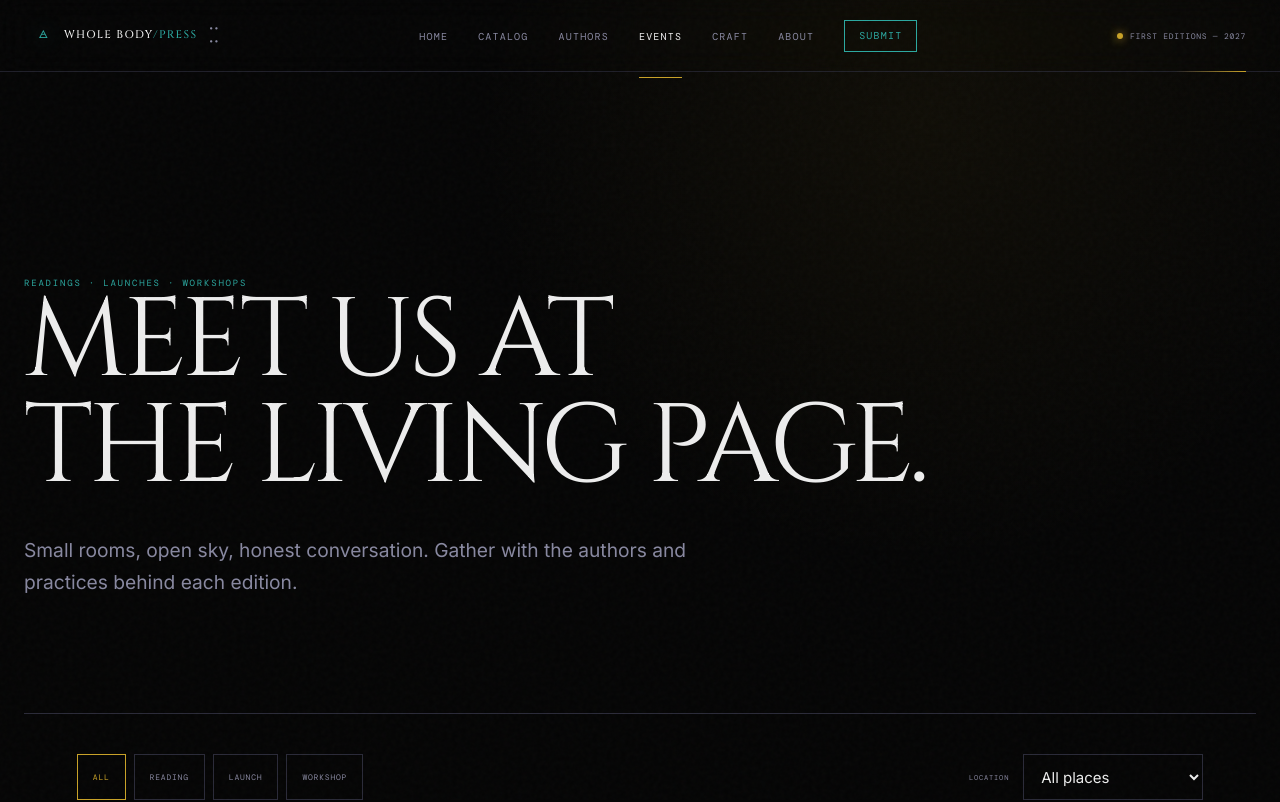
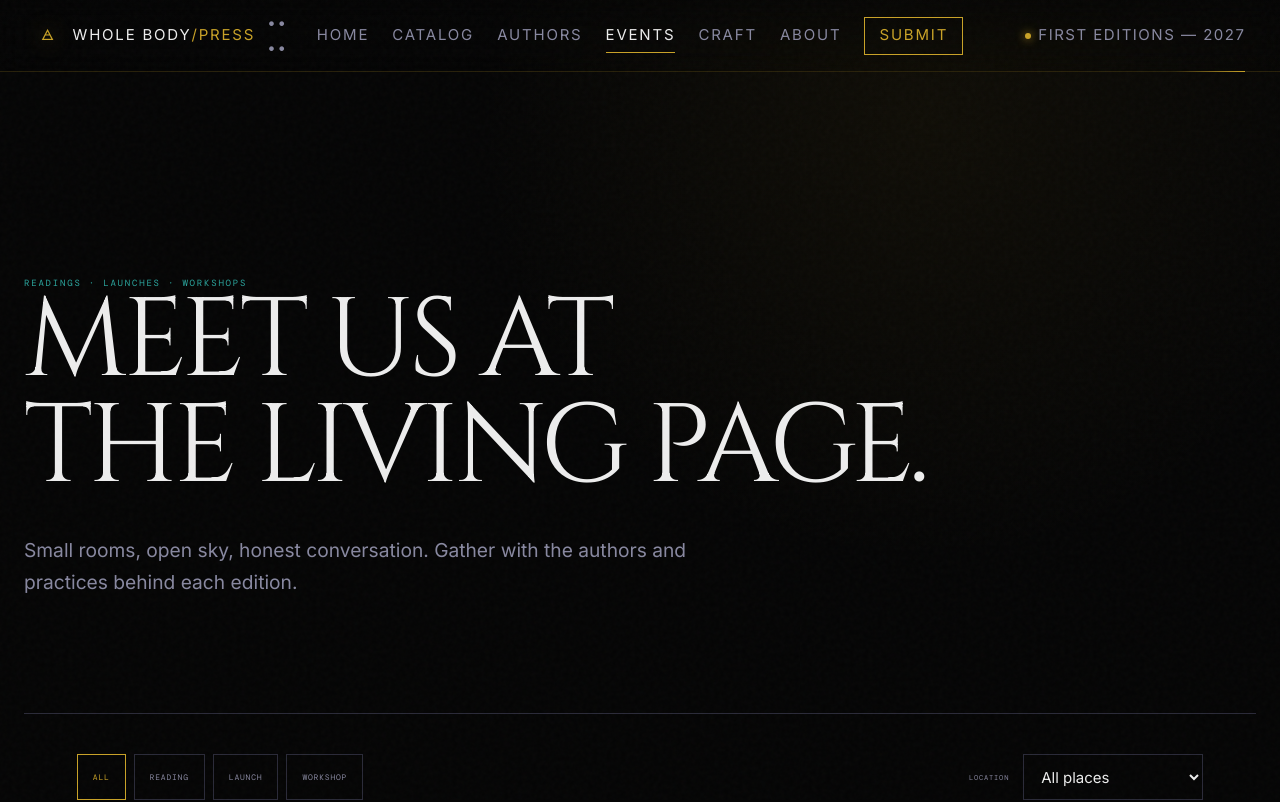
Before and after one commit to sandabado/whole-body-earth-V2, a Next.js app: page /press/events in a window 1280 px wide. Shown: the top 802 px of the page. Built offline with nearby package versions, Linux system fonts and the light colour scheme; a web font is replaced by a local one.

Commit message:
Unify pillar headers with scoped spine

```diff
--- a/app/components/SiteExperience.tsx
+++ b/app/components/SiteExperience.tsx
@@ -308,7 +308,7 @@ export function SiteExperience({ children }: { children: ReactNode }) {
 
   return (
     <div
-      className={`site-experience site-experience--${current}`}
+      className={`site-experience site-experience--${current} pillar-spine pillar-spine--${current}`}
       style={{
         "--water": activeSite.accent,
         "--active-rgb": activeSite.rgb,
--- a/app/design-system.css
+++ b/app/design-system.css
@@ -44,3 +44,299 @@
     --wb-section-space: 6rem;
   }
 }
+
+/*
+ * PILLAR SPINE
+ * One production-safe header system. Route wrappers own the accent so bundled
+ * pillar styles cannot recolor a neighboring world.
+ */
+.pillar-spine {
+  --spine-accent: var(--wb-text);
+  --spine-rgb: 237, 237, 237;
+  --spine-void: #050505;
+  min-height: 100vh;
+}
+
+.pillar-spine--studios {
+  --spine-accent: var(--wb-water);
+  --spine-rgb: 43, 168, 160;
+}
+
+.pillar-spine--foundation {
+  --spine-accent: var(--wb-earth);
+  --spine-rgb: 132, 166, 110;
+}
+
+.pillar-spine--press {
+  --spine-accent: var(--wb-air);
+  --spine-rgb: 201, 162, 39;
+}
+
+.pillar-spine--presence {
+  --spine-accent: var(--wb-fire);
+  --spine-rgb: 232, 84, 42;
+  --header: 72px;
+}
+
+.pillar-spine .site-header {
+  position: fixed;
+  z-index: 80;
+  inset: 0 0 auto;
+  display: grid;
+  grid-template-columns: minmax(190px, 1fr) auto minmax(190px, 1fr);
+  height: 72px;
+  align-items: center;
+  gap: 20px;
+  padding: 0 clamp(18px, 2.7vw, 42px);
+  border-bottom: 1px solid rgba(var(--spine-rgb), .18);
+  background:
+    linear-gradient(180deg, rgba(5, 5, 5, .68), rgba(5, 5, 5, .18) 72%, transparent);
+  backdrop-filter: blur(12px) saturate(115%);
+  -webkit-backdrop-filter: blur(12px) saturate(115%);
+}
+
+.pillar-spine .site-header::after {
+  content: "";
+  position: absolute;
+  right: clamp(18px, 2.7vw, 42px);
+  bottom: -1px;
+  width: 72px;
+  height: 1px;
+  background: linear-gradient(90deg, transparent, var(--spine-accent));
+}
+
+.pillar-spine .brand {
+  display: flex;
+  min-width: 0;
+  align-items: center;
+  justify-self: start;
+  gap: 10px;
+  padding: 0;
+  border: 0;
+  background: transparent;
+  color: var(--wb-text);
+  font: 500 10px/1 var(--wb-mono);
+  letter-spacing: .12em;
+  text-align: left;
+  cursor: pointer;
+}
+
+.pillar-spine .brand > b,
+.pillar-spine .brand-mark {
+  display: grid;
+  width: 28px;
+  height: 28px;
+  place-items: center;
+  color: var(--spine-accent);
+  font: 400 22px/1 var(--wb-display);
+  filter: drop-shadow(0 0 10px rgba(var(--spine-rgb), .55));
+}
+
+.pillar-spine .brand > span:nth-child(2) {
+  color: var(--wb-text);
+  font: 500 10px/1 var(--wb-mono);
+  letter-spacing: .12em;
+  text-transform: uppercase;
+}
+
+.pillar-spine .brand > span:nth-child(2) span {
+  color: var(--spine-accent);
+}
+
+.pillar-spine .brand > small,
+.pillar-spine .brand-grid {
+  margin-left: 2px;
+  color: var(--wb-muted);
+  font: 400 7px/5px var(--wb-mono);
+}
+
+.pillar-spine .nav-links {
+  display: flex;
+  height: 100%;
+  align-items: center;
+  justify-self: center;
+  gap: clamp(14px, 1.8vw, 28px);
+}
+
+.pillar-spine .nav-links a {
+  position: relative;
+  display: grid;
+  min-height: 100%;
+  place-items: center;
+  padding: 0;
+  color: var(--wb-muted);
+  font: 400 9px/1 var(--wb-mono);
+  letter-spacing: .12em;
+  text-transform: uppercase;
+  transition: color .22s ease;
+}
+
+.pillar-spine .nav-links a::after {
+  content: "";
+  position: absolute;
+  right: 0;
+  bottom: 18px;
+  left: 0;
+  width: auto;
+  height: 1px;
+  background: var(--spine-accent);
+  transform: scaleX(0);
+  transform-origin: right;
+  transition: transform .26s ease;
+}
+
+.pillar-spine .nav-links a:hover,
+.pillar-spine .nav-links a:focus-visible,
+.pillar-spine .nav-links a.active {
+  color: var(--wb-text);
+}
+
+.pillar-spine .nav-links a:hover::after,
+.pillar-spine .nav-links a:focus-visible::after,
+.pillar-spine .nav-links a.active::after {
+  transform: scaleX(1);
+  transform-origin: left;
+}
+
+.pillar-spine .nav-links .nav-apply {
+  min-height: 38px;
+  padding: 0 14px;
+  border: 1px solid var(--spine-accent);
+  color: var(--spine-accent);
+}
+
+.pillar-spine .nav-links .nav-apply::after {
+  display: none;
+}
+
+.pillar-spine .nav-links .nav-apply:hover,
+.pillar-spine .nav-links .nav-apply:focus-visible {
+  background: var(--spine-accent);
+  color: var(--spine-void);
+}
+
+.pillar-spine .header-tools {
+  display: flex;
+  min-width: 0;
+  align-items: center;
+  justify-self: end;
+  justify-content: flex-end;
+  gap: 16px;
+}
+
+.pillar-spine .studio-status,
+.pillar-spine .site-status,
+.pillar-spine .press-status {
+  display: flex;
+  align-items: center;
+  gap: 7px;
+  color: var(--wb-muted);
+  font: 400 7px/1 var(--wb-mono);
+  letter-spacing: .1em;
+  text-transform: uppercase;
+  white-space: nowrap;
+}
+
+.pillar-spine .studio-status i,
+.pillar-spine .site-status i,
+.pillar-spine .press-status i {
+  width: 6px;
+  height: 6px;
+  border-radius: 50%;
+  background: var(--spine-accent);
+  box-shadow: 0 0 10px var(--spine-accent);
+}
+
+.pillar-spine .sound-toggle,
+.pillar-spine .menu-toggle {
+  border: 0;
+  background: transparent;
+  color: var(--wb-muted);
+  font: 500 8px/1 var(--wb-mono);
+  letter-spacing: .1em;
+  cursor: pointer;
+}
+
+.pillar-spine .sound-toggle:hover,
+.pillar-spine .sound-toggle--on,
+.pillar-spine .menu-toggle:hover {
+  color: var(--spine-accent);
+}
+
+.pillar-spine .menu-toggle {
+  display: none;
+}
+
+@media (max-width: 1180px) {
+  .pillar-spine .studio-status,
+  .pillar-spine .site-status,
+  .pillar-spine .press-status {
+    display: none;
+  }
+
+  .pillar-spine .nav-links {
+    gap: 14px;
+  }
+
+  .pillar-spine .nav-links a {
+    font-size: 8px;
+  }
+}
+
+@media (max-width: 900px) {
+  .pillar-spine .site-header {
+    grid-template-columns: 1fr auto;
+    padding-inline: 18px;
+  }
+
+  .pillar-spine .site-header::after {
+    right: 18px;
+    width: 48px;
+  }
+
+  .pillar-spine .brand-grid,
+  .pillar-spine .brand > small {
+    display: none;
+  }
+
+  .pillar-spine .nav-links {
+    position: fixed;
+    inset: 72px 0 auto;
+    display: none;
+    height: auto;
+    flex-direction: column;
+    align-items: stretch;
+    gap: 0;
+    padding: 12px 20px 25px;
+    border-bottom: 1px solid rgba(var(--spine-rgb), .22);
+    background: rgba(5, 5, 5, .98);
+    backdrop-filter: blur(18px);
+  }
+
+  .pillar-spine .nav-links.open,
+  .pillar-spine .nav-links.nav-links--open {
+    display: flex;
+  }
+
+  .pillar-spine .nav-links a {
+    min-height: 50px;
+    place-items: center start;
+    border-bottom: 1px solid rgba(42, 42, 56, .72);
+  }
+
+  .pillar-spine .nav-links a::after {
+    display: none;
+  }
+
+  .pillar-spine .nav-links .nav-apply {
+    min-height: 44px;
+    margin-top: 15px;
+    place-items: center;
+  }
+
+  .pillar-spine .header-tools .menu-toggle {
+    display: block;
+    min-width: 44px;
+    min-height: 44px;
+  }
+}
--- a/app/presence/components/SiteShell.tsx
+++ b/app/presence/components/SiteShell.tsx
@@ -15,7 +15,7 @@ export function SiteShell({ children }: { children: ReactNode }) {
   const closeSwitcher = useCallback(() => setSwitcherOpen(false), []);
 
   return (
-    <>
+    <div className="pillar-spine pillar-spine--presence">
       {pathname !== "/presence" && pathname !== "/presence/" ? (
         <>
           <FireBackground />
@@ -34,6 +34,6 @@ export function SiteShell({ children }: { children: ReactNode }) {
       />
       <main id="main-content" tabIndex={-1}>{children}</main>
       <Footer />
-    </>
+    </div>
   );
 }
--- a/app/press/components/SiteShell.tsx
+++ b/app/press/components/SiteShell.tsx
@@ -32,7 +32,8 @@ export function SiteShell({ children }: { children: ReactNode }) {
     return () => window.removeEventListener("keydown", close);
   }, []);
 
-  return <>
+  return (
+    <div className="pillar-spine pillar-spine--press">
       {pathname !== "/press" && pathname !== "/press/" && <CubeBackground />}
       <div className="grain" aria-hidden="true" />
       <header className="site-header">
@@ -65,5 +66,6 @@ export function SiteShell({ children }: { children: ReactNode }) {
       />
       <main>{children}</main>
       <WholeBodyFooter />
-  </>;
+    </div>
+  );
 }
```
Also changed, not shown: app/foundation/components/SiteShell.tsx (+5 -3 lines). Lines whose indentation alone changed are shown as unchanged.
